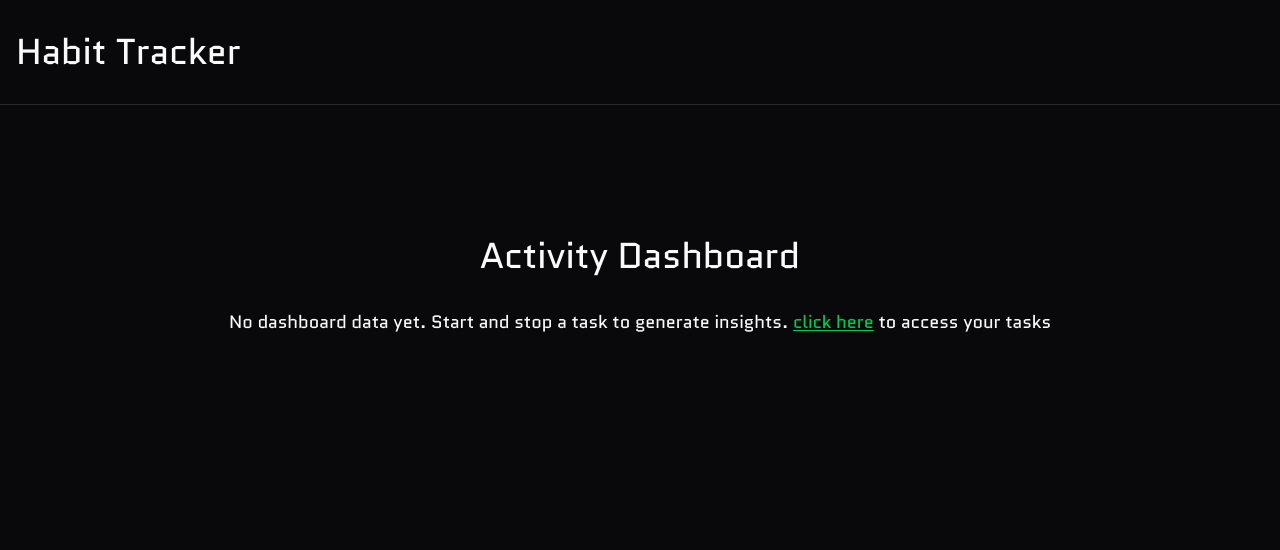
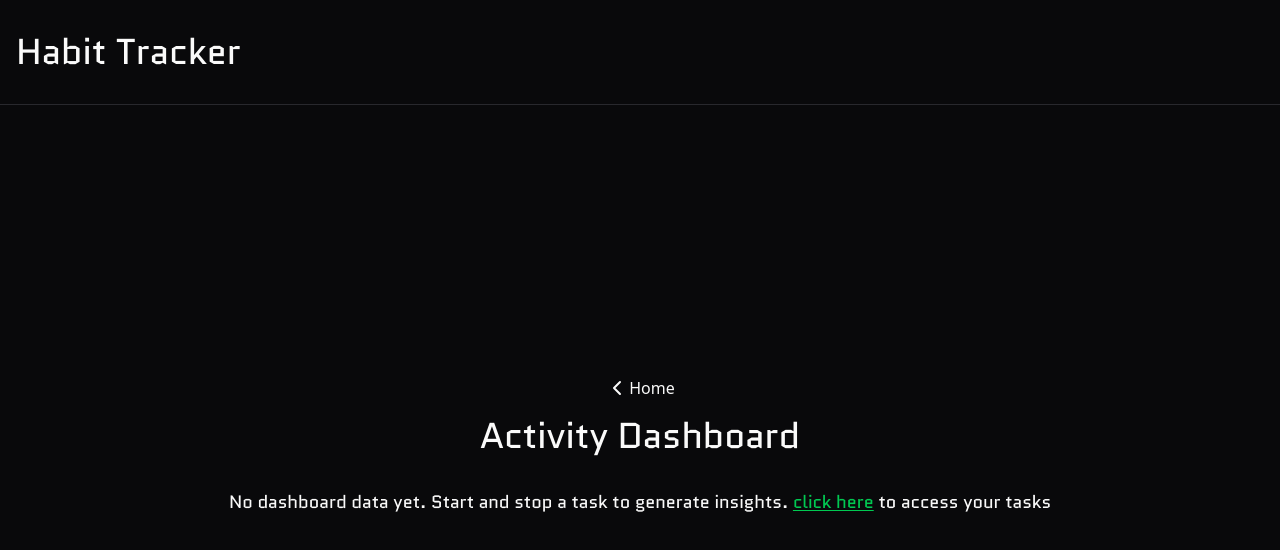
Before and after one commit to ArthurThz/Habit-Tracker, a Next.js app: page /tasks/dashboard in a window 1280 px wide. Shown: the top 550 px of the page. Built offline with nearby package versions, Linux system fonts and the light colour scheme; no server answers.

Commit message:
(dev) created app container component

```diff
--- a/src/app/home/page.tsx
+++ b/src/app/home/page.tsx
@@ -5,7 +5,7 @@ import { ChartNoAxesCombined, CirclePlus, LayoutList } from "lucide-react";
 
 const HomePage = () => {
   return (
-    <div className="min-h-screen h-full w-full flex flex-col px-2 py-4 items-center lg:justify-center lg:flex-row pt-10 lg:pt-0">
+    <div className="h-full w-full flex flex-col px-2 items-center lg:justify-center lg:flex-row ">
       <ContentPreview
         buttonLabel="Add New"
         cardImage="./activity-preview.svg"
--- a/src/app/layout.tsx
+++ b/src/app/layout.tsx
@@ -7,6 +7,7 @@ import NextAuthProvider from "@/components/next-auth-provider";
 import { getServerSession } from "next-auth";
 import { authOptions } from "./api/auth/[...nextauth]/route";
 import Header from "@/components/header";
+import AppContainer from "@/components/app-container";
 
 const geistSans = Geist({
   variable: "--font-geist-sans",
@@ -42,7 +43,9 @@ export default async function RootLayout({
       >
         <NextAuthProvider session={session}>
           <Header />
-          <ReactQueryProvider>{children}</ReactQueryProvider>
+          <ReactQueryProvider>
+            <AppContainer>{children}</AppContainer>
+          </ReactQueryProvider>
 
           <Toaster />
         </NextAuthProvider>
--- a/src/app/tasks/[id]/page.tsx
+++ b/src/app/tasks/[id]/page.tsx
@@ -1,6 +1,6 @@
 "use client";
 import Loader from "@/components/loader";
-import PreviousPageButton from "@/components/navigate-button";
+import NavigateButton from "@/components/navigate-button";
 import Timer from "@/components/timer";
 import { Card, CardContent, CardHeader } from "@/components/ui/card";
 import { useTaskById } from "@/hooks/react-query/useTaskById";
@@ -19,7 +19,7 @@ const TaskPage = () => {
     <div className="flex items-center justify-center flex-col h-screen w-full gap-4">
       <Card className="min-h-1/2 h-auto max-w-1/3">
         <CardHeader>
-          <PreviousPageButton label="Your Tasks" />
+          <NavigateButton label="Your Tasks" path="/tasks" />
         </CardHeader>
         <CardContent className="flex flex-col gap-4">
           <div className="flex flex-col">
--- a/src/app/tasks/dashboard/page.tsx
+++ b/src/app/tasks/dashboard/page.tsx
@@ -5,6 +5,7 @@ import MostFrequentTasksByName from "@/components/dashboard/most-frequent-tasks-
 import TasksConcludedByMonthCharts from "@/components/dashboard/tasks-conclued-by-month";
 import TasksHistoryChart from "@/components/dashboard/tasks-history";
 import Loader from "@/components/loader";
+import NavigateButton from "@/components/navigate-button";
 import {
   Card,
   CardContent,
@@ -37,7 +38,8 @@ const DashboardPage = () => {
 
   return (
     <div className="w-full min-h-screen h-auto flex flex-col items-center justify-center p-0 lg:p-8 pt-20 lg:pt-44">
-      <h1 className="text-4xl font-quantico">Activity Dashboard</h1>
+      <NavigateButton label="Home" path="/home" />
+      <h1 className="text-4xl font-quantico mt-4">Activity Dashboard</h1>
       {userName && (
         <h3 className="text-lg mt-4 font-quantico">
           Hello <span className="text-green-500">{userName}</span>, take a look
--- a/src/app/tasks/page.tsx
+++ b/src/app/tasks/page.tsx
@@ -11,7 +11,7 @@ const MyTasksPage = () => {
   if (isError) return <h1>Houve um erro</h1>;
 
   return (
-    <div className="w-full h-screen flex flex-col gap-4 items-center px-4 pt-40">
+    <div className="w-full h-screen flex flex-col gap-4 items-center px-4">
       <PreviousPageButton label="Home" path="/home" />
       <MyTasksContainer tasks={tasksData} />
     </div>
--- /dev/null
+++ b/src/components/app-container/index.tsx
@@ -0,0 +1,7 @@
+import { ReactNode } from "react";
+
+const AppContainer = ({ children }: { children: ReactNode }) => {
+  return <div className="w-full min-h-screen pt-28 lg:pt-40">{children}</div>;
+};
+
+export default AppContainer;
--- a/src/components/my-tasks-container/index.tsx
+++ b/src/components/my-tasks-container/index.tsx
@@ -14,7 +14,7 @@ const MyTasksContainer = ({ tasks }: MyTasks) => {
     <div className="w-full flex flex-col justify-center  items-center gap-4">
       <h1 className="font-quantico text-4xl">My Tasks</h1>
       <Input
-        className="w-[350px]"
+        className="lg:w-[350px] w-[92%]"
         placeholder="search task"
         onChange={handleSearchTask}
       />
```
